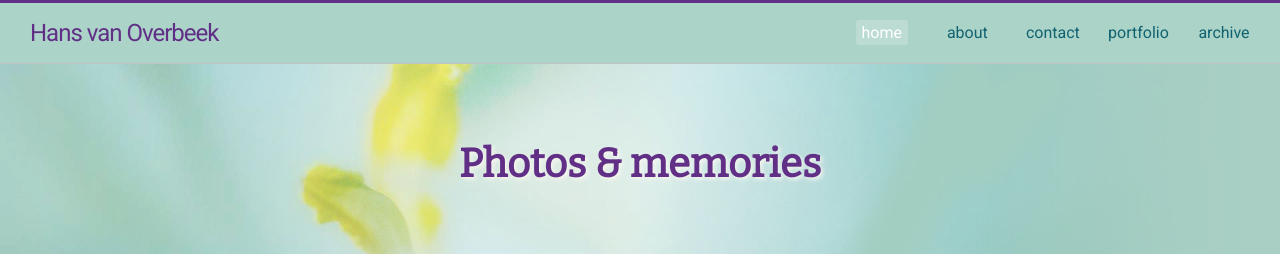
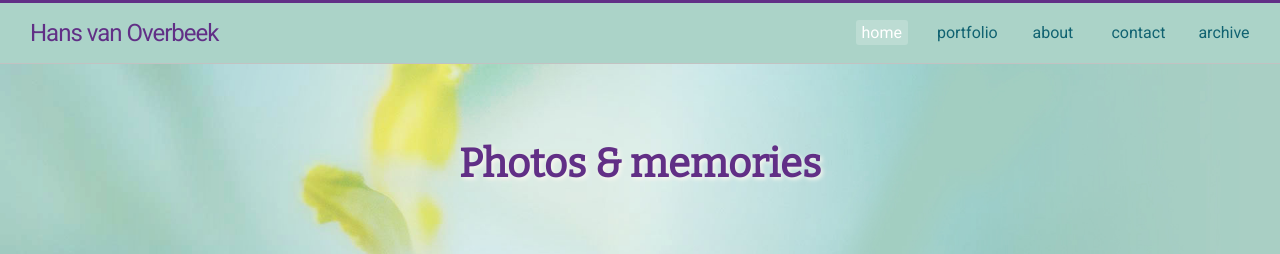
Before and after one commit to hansvanoverbeek/photoblog, a Jekyll site: the page built from index.html, in a window 1280 px wide and 900 px high. Shown: the top 254 px of the window. Built offline with Jekyll 4.4.1, drawn with Linux system fonts in a browser that asks for light colours; the list of posts is cut into pages by our own code.

Commit message:
volgorde nav

```diff
--- a/_includes/footer.html
+++ b/_includes/footer.html
@@ -10,9 +10,9 @@
   <div class="footer-box box2">
     <ul id="footernav">
       <li><a href="{{site.baseurl}}/" class="{% if page.url == '/' %}current{% endif %}">home</a></li>
+      <li><a href="{{site.baseurl}}/portfolio" class="{% if page.url == '/portfolio/' %}current{% endif %}">portfolio</a></li>
       <li><a href="{{site.baseurl}}/about/" class="{% if page.url == '/about/' %}current{% endif %}">about</a></li>
       <li><a href="{{site.baseurl}}/contact/" class="{% if page.url == '/contact/' %}current{% endif %}">contact</a></li>
-      <li><a href="{{site.baseurl}}/portfolio" class="{% if page.url == '/portfolio/' %}current{% endif %}">portfolio</a></li>
       <li><a href="{{site.baseurl}}/archive" class="{% if page.url == '/archive/' %}current{% endif %}">archive</a></li>
     </ul>
 
--- a/_includes/header.html
+++ b/_includes/header.html
@@ -5,9 +5,9 @@
   <nav>
     <ul class="{{ include.navclass }}">
       <li><a href="{{site.baseurl}}/" class="{% if page.url == '/' %}current{% endif %}">home</a></li>
+      <li><a href="{{site.baseurl}}/portfolio" class="{% if page.url == '/portfolio/' %}current{% endif %}">portfolio</a></li>
       <li><a href="{{site.baseurl}}/about/" class="{% if page.url == '/about/' %}current{% endif %}">about</a></li>
       <li><a href="{{site.baseurl}}/contact/" class="{% if page.url == '/contact/' %}current{% endif %}">contact</a></li>
-      <li><a href="{{site.baseurl}}/portfolio" class="{% if page.url == '/portfolio/' %}current{% endif %}">portfolio</a></li>
        <li><a href="{{site.baseurl}}/archive" class="{% if page.url == '/archive/' %}current{% endif %}">archive</a></li>
     </ul>
   </nav>
@@ -20,9 +20,9 @@
 
     <ul id="small-screen-nav" class="{{ include.navclass }}">
       <li><a href="{{site.baseurl}}/" class="{% if page.url == '/' %}current{% endif %}">home</a></li>
+      <li><a href="{{site.baseurl}}/portfolio" class="{% if page.url == '/portfolio/' %}current{% endif %}">portfolio</a></li>
       <li><a href="{{site.baseurl}}/about/" class="{% if page.url == '/about/' %}current{% endif %}">about</a></li>
       <li><a href="{{site.baseurl}}/contact/" class="{% if page.url == '/contact/' %}current{% endif %}">contact</a></li>
-      <li><a href="{{site.baseurl}}/portfolio" class="{% if page.url == '/portfolio/' %}current{% endif %}">portfolio</a></li>
        <li><a href="{{site.baseurl}}/archive" class="{% if page.url == '/archive/' %}current{% endif %}">archive</a></li>
     </ul>
 
```
